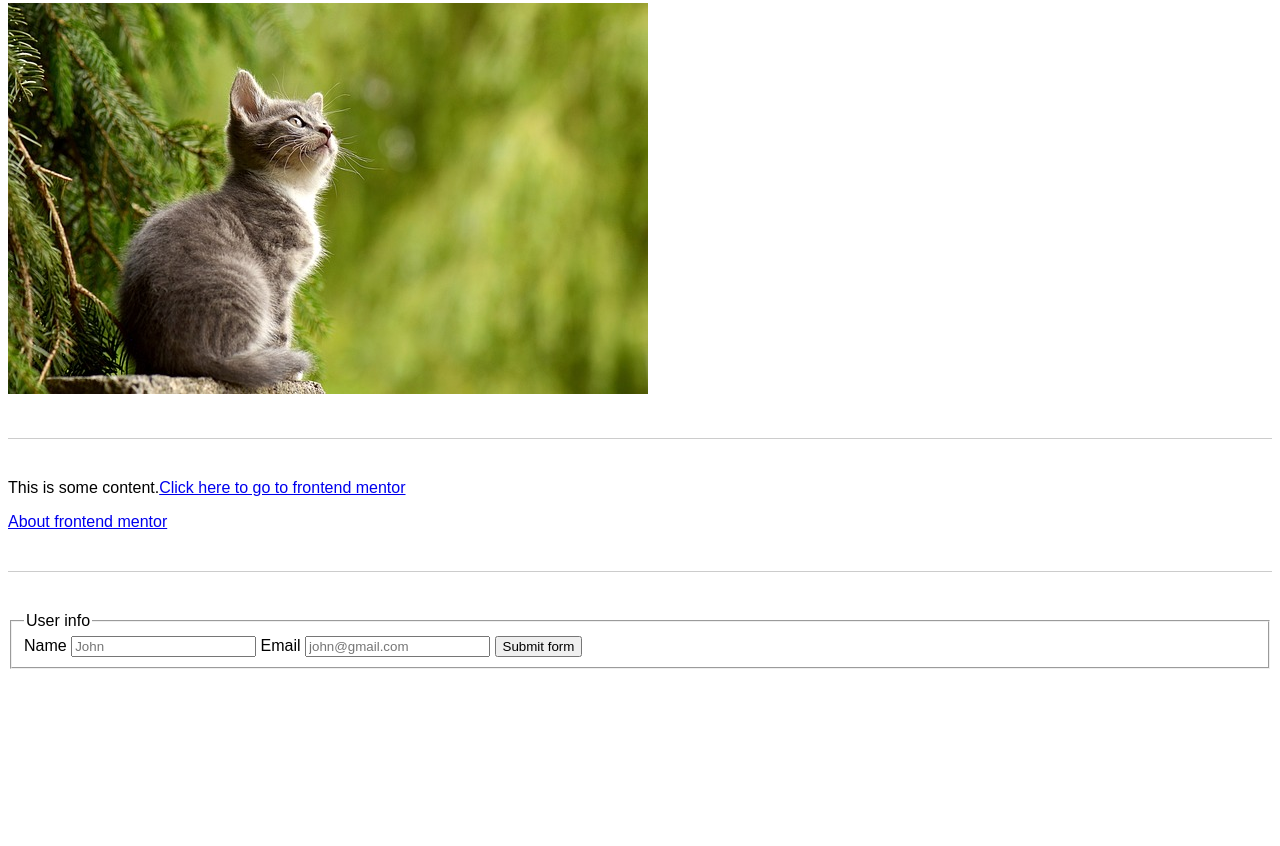
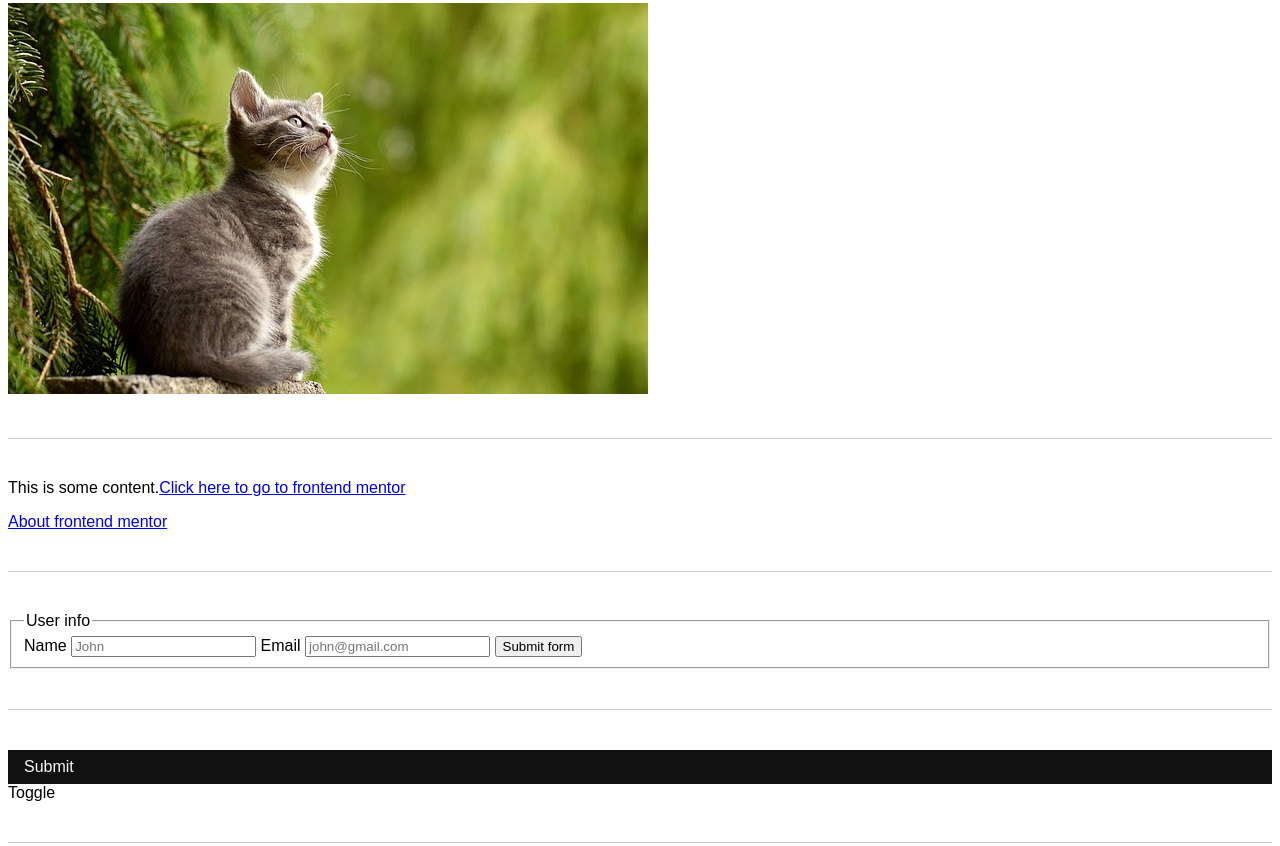
Before and after one commit to ValperDev/accesibility-test, a plain HTML site: page index.html in a window 1280 px wide. Shown: the part 428-1274 px from the top of the page. Before the commit the page ends 1105 px from the top, so only its background shows below. Drawn offline with Linux system fonts and the light colour scheme.

Commit message:
Accesible buttons and switch

```diff
--- a/index.html
+++ b/index.html
@@ -45,6 +45,13 @@
     .container3 p {
         color: blue;
     }
+
+    .button {
+        cursor: pointer;
+        padding: .5em 1em;
+        background-color: #111;
+        color: #f7f7f7;
+    }
 </style>
 <body>
     <div class="container container1">
@@ -72,5 +79,11 @@
             <button>Submit form</button>
         </fieldset>
     </form>
+    <div class="spacer"></div>
+    <!-- Custom button using tabindex and role. Aria label here is not needed but added it anyways -->
+    <div class="button" tabindex="0" role="button" aria-label="Submit">Submit</div>
+    <!-- Custom switch element -->
+    <div role="switch" tabindex="0" aria-checked="false">Toggle</div>
+    <div class="spacer"></div>
 </body>
 </html>
```
